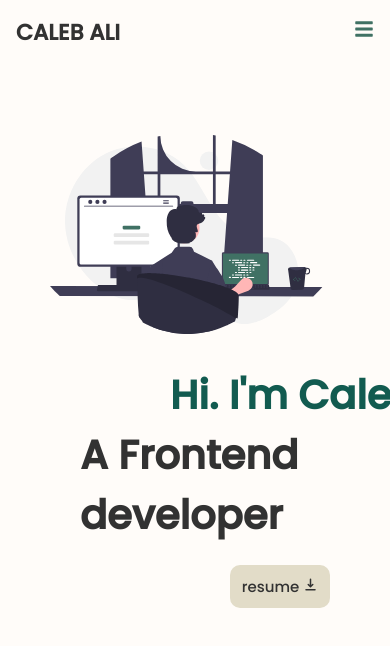
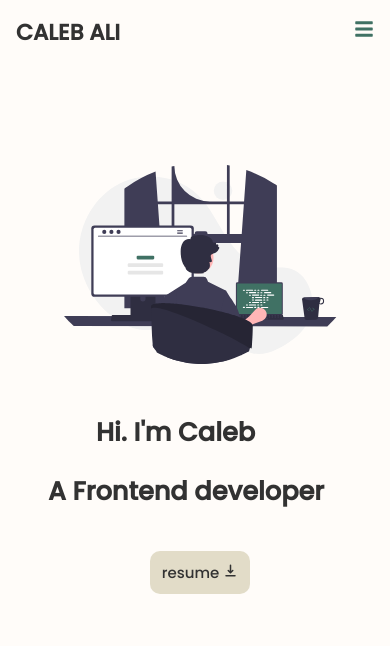
Before and after one commit to caleb-ali/myportfolio, a React (Create React App) app: page / in a window 390 px wide. Shown: the top 646 px of the page. Built offline with nearby package versions, Linux system fonts and the light colour scheme.

Commit message:
more changes

```diff
--- a/src/components/Contactpage.css
+++ b/src/components/Contactpage.css
@@ -5,19 +5,19 @@
 
 
 
-.c-wrapper{
+.c-wrapper {
     padding: 50px;
     display: flex;
 
 }
 
-.c-left{
+.c-left {
     flex: 1;
     margin-left: 120px;
     margin-top: 100px;
 }
 
-.c-right{
+.c-right {
     flex: 1;
     margin-right: 120px;
     margin-top: 100px;
@@ -35,12 +35,12 @@
     transform: scale(1.15);
 }
 
-.c-title{
+.c-title {
     font-size: 45px;
     width: 80%;
 }
 
-.c-info-item{
+.c-info-item {
     display: flex;
     align-items: center;
     font-size: 30px;
@@ -48,21 +48,21 @@
     margin-top: 100px;
 }
 
-.c-info-item a:hover{
+.c-info-item a:hover {
     transform: scale(1.15);
 }
 
-.c-info-item a{
+.c-info-item a {
     padding: 10px;
     cursor: pointer;
 }
 
-form{
+form {
     margin-top: 20px;
 }
 
-input{
-    width: 100% ;
+input {
+    width: 100%;
     height: 50px;
     border: none;
     border-bottom: 1px solid black;
@@ -71,41 +71,39 @@ input{
     padding-left: 10px;
 }
 
-textarea{
+textarea {
     width: 100%;
     margin: 10px 0px;
     font-size: 14px;
     padding-left: 10px;
 }
 
-button{
+button {
     border: none;
     padding: 10px;
     background-color: #407164;
-    color:#fffcf9 ;
+    color: #fffcf9;
     font-weight: 500;
     cursor: pointer;
     border-radius: 10px;
     width: 100px;
 }
 
-@media screen and (max-width:480px) {
+@media screen and (max-width: 768px) {
+    .c-left {
+        margin: 0;
+    }
+
+    .c-right {
+        margin: 0;
+    }
 
 }
 
+@media screen and (max-width:768px) and (min-width:481px) {}
 
-@media screen and (max-width:768px) and (min-width:481px) {
+@media screen and (max-width:1024px) and (min-width:769px) {}
 
-}
+@media screen and (max-width:1200px) and (min-width:1025px) {}
 
-@media screen and (max-width:1024px) and (min-width:769px){
-
-}
-
-@media screen and (max-width:1200px) and (min-width:1025px){
-
-}
-
-@media screen and (min-width:1201px){
-
-}
+@media screen and (min-width:1201px) {}
--- a/src/components/HeroimgStyles.css
+++ b/src/components/HeroimgStyles.css
@@ -79,40 +79,42 @@
 
 
 
-@media screen and (max-width: 1040px) {
-    .intro-img {
-        width: 70%;
-        top: 70px;
-        left: 50px;
+@media screen and (max-width: 768px)  {
 
 
+    .hero{
+        align-items: center;
     }
 
-    .content {
-        position: relative;
-        top: 300px;
-        left: 20px;
+    .intro-img {
+       width: 70%;
+       left: 4rem;
     }
 
     .content h1 {
-        position: relative;
-        left: 150px;
-        font-size: 40px;
-        color: #125B50;
+        margin-top: 3rem;
+        margin-bottom: 20px;
+        width: 100%;
+        font-size: 1.6em;
+        left: 1rem;
+    }
 
+    .content h2 {
+        width: 100%;
+      font-size: 1.6em;
+      left: -2rem;
+
+      margin-bottom: 20px;
+    }
+
+    .content button {
+        margin-left: 70px;
     }
 
 }
 
 
-@media screen and (max-width:480px) {
 
-}
-
-
-@media screen and (max-width:768px) and (min-width:481px) {
-
-}
 
 @media screen and (max-width:1024px) and (min-width:769px){
 
--- a/src/components/NavbarStyles.css
+++ b/src/components/NavbarStyles.css
@@ -6,10 +6,11 @@
 
 }
 
-.header h1{
+.header h1 {
     color: #323232;
     font-size: 22px;
 }
+
 .nav-menu {
     display: flex;
 }
@@ -19,49 +20,53 @@
 }
 
 .nav-menu li a {
-    font-size: 22px;
-    font-weight: 500;
+    padding: 5px 10px;
+    text-decoration: none;
+    font-size: 20px;
+    display: block;
     color: #323232;
 }
 
 .nav-menu li a:hover {
     color: #125B50;
 
-
 }
 
 .hamburger {
     display: none;
+
 }
 
-@media screen and (max-width: 1040px) {
+@media screen and (max-width: 768px) {
+
+
+    .header {
+        padding: 1rem;
+        position: relative;
+
+    }
+
     .nav-menu {
         flex-direction: column;
-        justify-content: center;
-        align-items: center;
+        justify-content: left;
+        align-items: left;
         width: 100%;
-        height: 100vh;
+        height: 20vh;
         position: absolute;
-        top: 60px;
-        left: -100%;
+        top: 50px;
+        left: -30%;
         z-index: 1;
-        transition: 0.3s;
+        transition: 0.2s;
     }
 
     .nav-menu.active {
-        left: 0;
+        left: 0px;
+        background-color: #125B50;
     }
 
-    .nav-menu li {
-        padding: 1rem 0;
 
-    }
-
-    .nav-menu li a {
-        font-size: 2rem;
-    }
 
     .hamburger {
-        display: initial;
+        display: initial
     }
 }
--- a/src/components/Projectcard.css
+++ b/src/components/Projectcard.css
@@ -1,4 +1,4 @@
-.p{
+.p {
 
     width: 30%;
     height: 30vh;
@@ -26,23 +26,29 @@
     transform: scale(1.15);
 }
 
-@media screen and (max-width:480px) {
+@media screen and (max-width: 768px) {
 
+    .p {
+        width: 100%;
+        height: 50vh;
+        margin-bottom: 50px;
+
+    }
+
+    .p h2 {
+        margin-bottom: 15px;
+    }
+
+    .p button {
+        margin: 50px;
+    }
 }
 
 
-@media screen and (max-width:768px) and (min-width:481px) {
+@media screen and (max-width:768px) and (min-width:481px) {}
 
-}
+@media screen and (max-width:1024px) and (min-width:769px) {}
 
-@media screen and (max-width:1024px) and (min-width:769px){
+@media screen and (max-width:1200px) and (min-width:1025px) {}
 
-}
-
-@media screen and (max-width:1200px) and (min-width:1025px){
-
-}
-
-@media screen and (min-width:1201px){
-
-}
+@media screen and (min-width:1201px) {}
--- a/src/components/Projectlist.css
+++ b/src/components/Projectlist.css
@@ -15,7 +15,18 @@
     justify-content: space-between;
 }
 
-@media screen and (max-width:480px) {
+@media screen and (max-width: 768px){
+
+    .pl-list {
+
+        display: flex;
+        flex-direction: column;
+        width: 130%;
+
+
+
+
+    }
 
 }
 
--- a/src/components/profileStyles.css
+++ b/src/components/profileStyles.css
@@ -21,6 +21,9 @@
 .my-profile h1 {
     font-size: 30px;
     color: #125B50;
+    text-align: center;
+    margin-right: 130px;
+    padding-top: 100px;
 
 }
 
@@ -29,13 +32,34 @@
     font-size: 25px;
     color: #73777B;
     width: 60%;
-    margin-top: 170px;
+    margin-top: 50px;
 }
 
-@media screen and (max-width:480px) {}
+@media screen and (max-width:480px) {
+
+    .my-profile img {
+
+    }
 
 
-@media screen and (max-width:768px) and (min-width:481px) {}
+
+    .my-profile h1 {
+
+
+    }
+
+    .my-profile p {
+
+    }
+}
+
+
+@media screen and (max-width: 768px) {
+
+    .my-profile img {
+    margin: 0;
+    }
+}
 
 @media screen and (max-width:1024px) and (min-width:769px) {}
 
```
